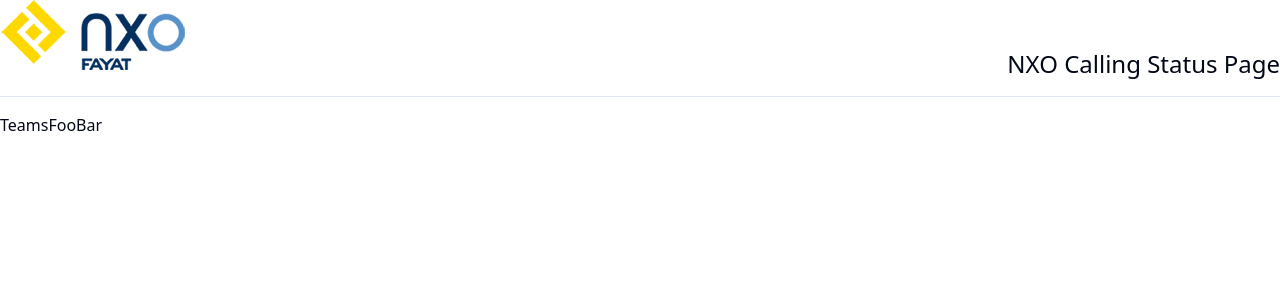
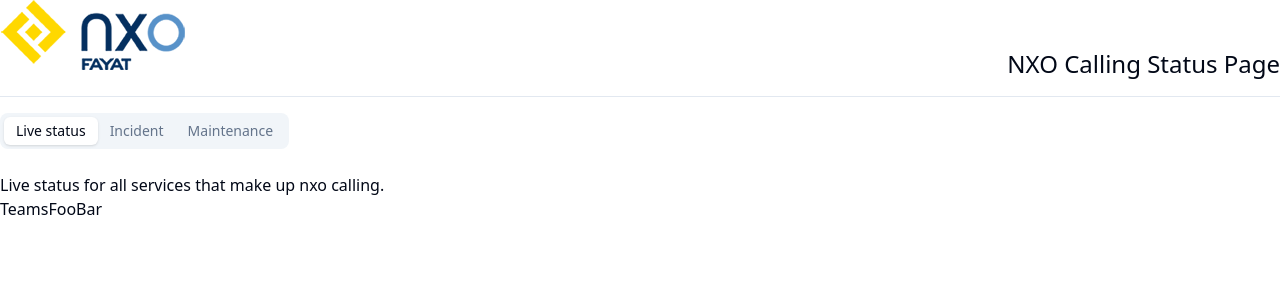
Before and after one commit to AntoineAmilien/NXO-CALLING, a Next.js app: page / in a window 1280 px wide. Shown: the top 300 px of the page. Built offline with nearby package versions, Linux system fonts and the light colour scheme.

Commit message:
Domain global components + tabs ui

```diff
--- a/package.json
+++ b/package.json
@@ -12,6 +12,7 @@
     "@radix-ui/react-accordion": "^1.1.2",
     "@radix-ui/react-icons": "^1.3.0",
     "@radix-ui/react-separator": "^1.0.3",
+    "@radix-ui/react-tabs": "^1.0.4",
     "class-variance-authority": "^0.7.0",
     "clsx": "^2.0.0",
     "next": "13.5.4",
--- /dev/null
+++ b/src/components/domain/incident/IncidentGlobal.jsx
@@ -0,0 +1,7 @@
+import React from "react";
+
+const IncidentGlobal = () => {
+  return <div>List of incidents on nxo calling.</div>;
+};
+
+export default IncidentGlobal;
--- /dev/null
+++ b/src/components/domain/liveStatus/LiveStatusGlobal.jsx
@@ -0,0 +1,13 @@
+import React from "react";
+
+const LiveStatusGlobal = ({ services }) => {
+  return (
+    <div>
+      Live status for all services that make up nxo calling.
+      <br />
+      {services}
+    </div>
+  );
+};
+
+export default LiveStatusGlobal;
--- /dev/null
+++ b/src/components/domain/maintenance/MaintenanceGlobal.jsx
@@ -0,0 +1,7 @@
+import React from "react";
+
+const MaintenanceGlobal = () => {
+  return <div>List of scheduled maintenance on nxo calling.</div>;
+};
+
+export default MaintenanceGlobal;
--- /dev/null
+++ b/src/components/ui/tabs.tsx
@@ -0,0 +1,55 @@
+"use client"
+
+import * as React from "react"
+import * as TabsPrimitive from "@radix-ui/react-tabs"
+
+import { cn } from "@/lib/utils"
+
+const Tabs = TabsPrimitive.Root
+
+const TabsList = React.forwardRef<
+  React.ElementRef<typeof TabsPrimitive.List>,
+  React.ComponentPropsWithoutRef<typeof TabsPrimitive.List>
+>(({ className, ...props }, ref) => (
+  <TabsPrimitive.List
+    ref={ref}
+    className={cn(
+      "inline-flex h-9 items-center justify-center rounded-lg bg-muted p-1 text-muted-foreground",
+      className
+    )}
+    {...props}
+  />
+))
+TabsList.displayName = TabsPrimitive.List.displayName
+
+const TabsTrigger = React.forwardRef<
+  React.ElementRef<typeof TabsPrimitive.Trigger>,
+  React.ComponentPropsWithoutRef<typeof TabsPrimitive.Trigger>
+>(({ className, ...props }, ref) => (
+  <TabsPrimitive.Trigger
+    ref={ref}
+    className={cn(
+      "inline-flex items-center justify-center whitespace-nowrap rounded-md px-3 py-1 text-sm font-medium ring-offset-background transition-all focus-visible:outline-none focus-visible:ring-2 focus-visible:ring-ring focus-visible:ring-offset-2 disabled:pointer-events-none disabled:opacity-50 data-[state=active]:bg-background data-[state=active]:text-foreground data-[state=active]:shadow",
+      className
+    )}
+    {...props}
+  />
+))
+TabsTrigger.displayName = TabsPrimitive.Trigger.displayName
+
+const TabsContent = React.forwardRef<
+  React.ElementRef<typeof TabsPrimitive.Content>,
+  React.ComponentPropsWithoutRef<typeof TabsPrimitive.Content>
+>(({ className, ...props }, ref) => (
+  <TabsPrimitive.Content
+    ref={ref}
+    className={cn(
+      "mt-2 ring-offset-background focus-visible:outline-none focus-visible:ring-2 focus-visible:ring-ring focus-visible:ring-offset-2",
+      className
+    )}
+    {...props}
+  />
+))
+TabsContent.displayName = TabsPrimitive.Content.displayName
+
+export { Tabs, TabsList, TabsTrigger, TabsContent }
--- a/src/pages/index.js
+++ b/src/pages/index.js
@@ -1,5 +1,9 @@
 import Image from "next/image";
 import { Separator } from "@/components/ui/separator";
+import { Tabs, TabsContent, TabsList, TabsTrigger } from "@/components/ui/tabs";
+import LiveStatusGlobal from "@/components/domain/liveStatus/LiveStatusGlobal";
+import IncidentGlobal from "@/components/domain/incident/IncidentGlobal";
+import MaintenanceGlobal from "@/components/domain/maintenance/MaintenanceGlobal";
 
 const ALL_SERVICES_NXO_CALLING = {
   Teams: {
@@ -45,10 +49,24 @@
         />
         <p className="text-2xl font-semi-bold">NXO Calling Status Page</p>
       </div>
-
       <Separator className="my-4" />
 
-      {services}
+      <Tabs defaultValue="liveStatus">
+        <TabsList className="mb-4">
+          <TabsTrigger value="liveStatus">Live status</TabsTrigger>
+          <TabsTrigger value="incident">Incident</TabsTrigger>
+          <TabsTrigger value="maintenance">Maintenance</TabsTrigger>
+        </TabsList>
+        <TabsContent value="liveStatus">
+          <LiveStatusGlobal services={services} />
+        </TabsContent>
+        <TabsContent value="incident">
+          <IncidentGlobal />
+        </TabsContent>
+        <TabsContent value="maintenance">
+          <MaintenanceGlobal />
+        </TabsContent>
+      </Tabs>
     </>
   );
 }
```
Also changed, not shown: 1 other file (tests, documents, lock files or other folders).
